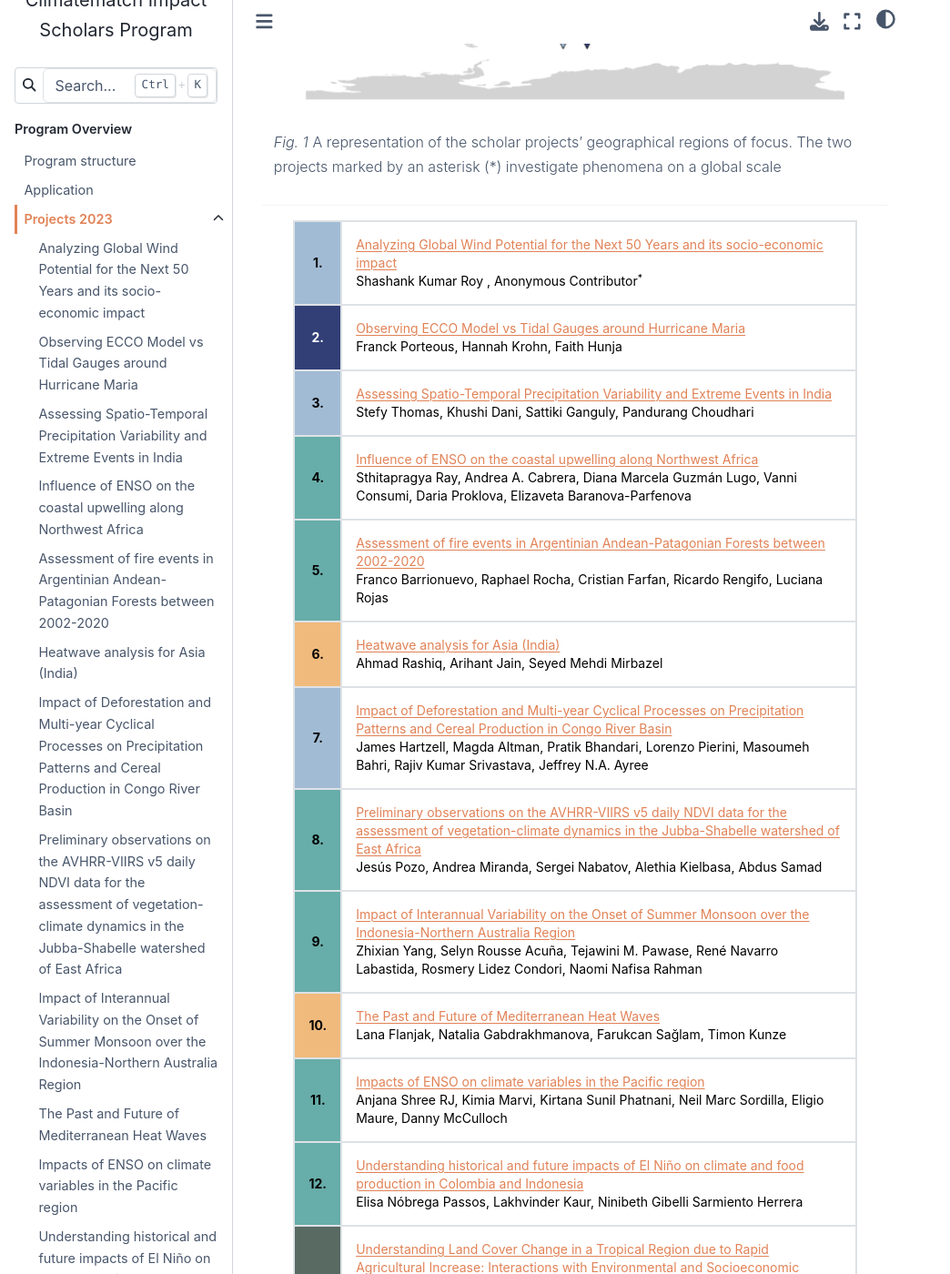
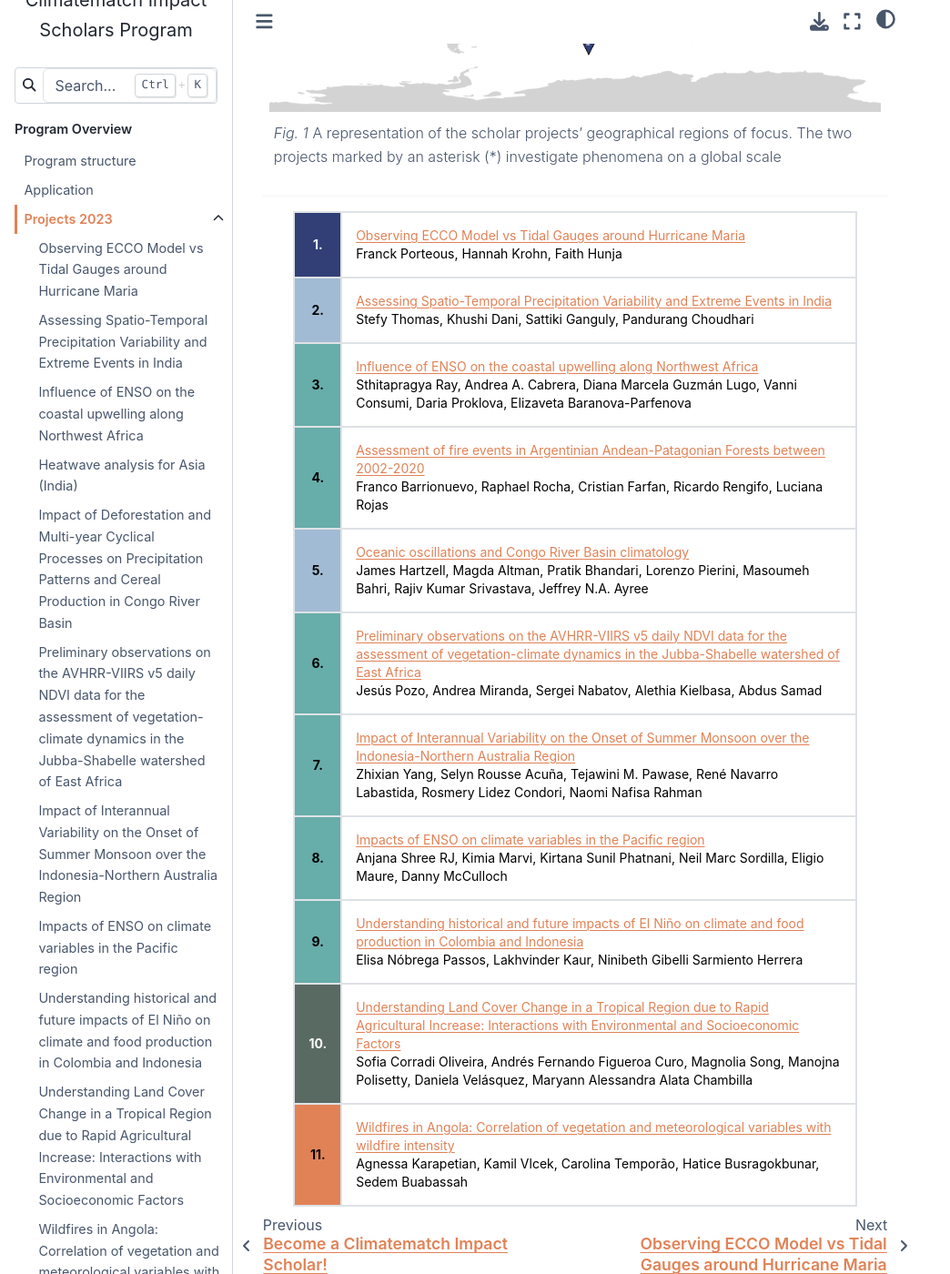
Before and after one commit to zanemit/cisp, a Jupyter Book: the page built from impact-scholars/scholars2023.md, in a window 1280 px wide and 1400 px high, scrolled down 608 px. Shown: the whole window at 91% size, without its empty margins (0-1044 px from the left). Built offline with Jupyter Book 1.0.4 settings and Sphinx 7.4.7 and the Sphinx Book theme 1.1.4, drawn with Linux system fonts in a browser that asks for light colours; some of the changed text lies outside the part shown.

Commit message:
Remove project

````diff
--- a/_toc.yml
+++ b/_toc.yml
@@ -12,16 +12,13 @@ parts:
   - file: impact-scholars/scholars2023
     title: Projects 2023
     sections:
-    - file: scholar-outputs/2023/project1
     - file: scholar-outputs/2023/project2
     - file: scholar-outputs/2023/project3
     - file: scholar-outputs/2023/project4
-    - file: scholar-outputs/2023/project5
     - file: scholar-outputs/2023/project6
     - file: scholar-outputs/2023/project7
     - file: scholar-outputs/2023/project8
     - file: scholar-outputs/2023/project9
-    - file: scholar-outputs/2023/project10
     - file: scholar-outputs/2023/project11
     - file: scholar-outputs/2023/project12
     - file: scholar-outputs/2023/project13
--- a/impact-scholars/scholars2023.md
+++ b/impact-scholars/scholars2023.md
@@ -14,62 +14,48 @@ A representation of the scholar projects' geographical regions of focus. The two
 ---
 <table style="width:90%">
 <tr>
-    <td style="text-align: center; line-height: 20px; color: black; font-size: 14px; font-weight: bold; width: 20px; background-color: #a2bbd4; margin: 10px 0px;">1. </td>
-    <td style="text-align: left; line-height: 20px; color: black; font-size: 14px; margin: 10px 0px;"><a href = "https://zanemit.github.io/cisp/scholar-outputs/2023/project1.html">Analyzing Global Wind Potential for the Next 50 Years and its socio-economic impact</a><br>Shashank Kumar Roy , Anonymous Contributor<sup>*</sup></td>
-</tr>
-<tr>
-    <td style="text-align: center; line-height: 20px; color: white; font-size: 14px; font-weight: bold; width: 20px; background-color: #313f76; margin: 10px 0px;">2. </td>
+    <td style="text-align: center; line-height: 20px; color: white; font-size: 14px; font-weight: bold; width: 20px; background-color: #313f76; margin: 10px 0px;">1. </td>
     <td style="text-align: left; line-height: 20px; color: black; font-size: 14px; margin: 10px 0px;"><a href = "https://zanemit.github.io/cisp/scholar-outputs/2023/project2.html">Observing ECCO Model vs Tidal Gauges around Hurricane Maria</a><br>Franck Porteous, Hannah Krohn, Faith Hunja</td>
 </tr>
 <tr>
-    <td style="text-align: center; line-height: 20px; color: black; font-size: 14px; font-weight: bold; width: 20px; background-color: #a2bbd4; margin: 10px 0px;">3. </td>
+    <td style="text-align: center; line-height: 20px; color: black; font-size: 14px; font-weight: bold; width: 20px; background-color: #a2bbd4; margin: 10px 0px;">2. </td>
     <td style="text-align: left; line-height: 20px; color: black; font-size: 14px; margin: 10px 0px;"><a href = "https://zanemit.github.io/cisp/scholar-outputs/2023/project3.html">Assessing Spatio-Temporal Precipitation Variability and Extreme Events in India</a><br>Stefy Thomas, Khushi Dani, Sattiki Ganguly, Pandurang Choudhari</td>
 </tr>
 <tr>
-    <td style="text-align: center; line-height: 20px; color: black; font-size: 14px; font-weight: bold; width: 20px; background-color: #67ada9; margin: 10px 0px;">4. </td>
+    <td style="text-align: center; line-height: 20px; color: black; font-size: 14px; font-weight: bold; width: 20px; background-color: #67ada9; margin: 10px 0px;">3. </td>
     <td style="text-align: left; line-height: 20px; color: black; font-size: 14px; margin: 10px 0px;"><a href = "https://zanemit.github.io/cisp/scholar-outputs/2023/project4.html">Influence of ENSO on the coastal upwelling along Northwest Africa</a><br>Sthitapragya Ray, Andrea A. Cabrera, Diana Marcela Guzmán Lugo, Vanni Consumi, Daria Proklova, Elizaveta Baranova-Parfenova
 </td>
 </tr>
 <tr>
-    <td style="text-align: center; line-height: 20px; color: black; font-size: 14px; font-weight: bold; width: 20px; background-color: #67ada9; margin: 10px 0px;">5. </td>
+    <td style="text-align: center; line-height: 20px; color: black; font-size: 14px; font-weight: bold; width: 20px; background-color: #67ada9; margin: 10px 0px;">4. </td>
     <td style="text-align: left; line-height: 20px; color: black; font-size: 14px; margin: 10px 0px;"><a href = "https://zanemit.github.io/cisp/scholar-outputs/2023/project5.html">Assessment of fire events in Argentinian Andean-Patagonian Forests between 2002-2020</a><br>Franco Barrionuevo, Raphael Rocha, Cristian Farfan, Ricardo Rengifo, Luciana Rojas</td>
 </tr>
 <tr>
-    <td style="text-align: center; line-height: 20px; color: black; font-size: 14px; font-weight: bold; width: 20px; background-color: #f0ba7d; margin: 10px 0px;">6. </td>
-    <td style="text-align: left; line-height: 20px; color: black; font-size: 14px; margin: 10px 0px;"><a href = "https://zanemit.github.io/cisp/scholar-outputs/2023/project6.html">Heatwave analysis for Asia (India)</a><br>Ahmad Rashiq, Arihant Jain, Seyed Mehdi Mirbazel</td>
+    <td style="text-align: center; line-height: 20px; color: black; font-size: 14px; font-weight: bold; width: 20px; background-color: #a2bbd4; margin: 10px 0px;">5. </td>
+    <td style="text-align: left; line-height: 20px; color: black; font-size: 14px; margin: 10px 0px;"><a href = "https://zanemit.github.io/cisp/scholar-outputs/2023/project7.html">Oceanic oscillations and Congo River Basin climatology</a><br>James Hartzell, Magda Altman, Pratik Bhandari, Lorenzo Pierini, Masoumeh Bahri, Rajiv Kumar Srivastava, Jeffrey N.A. Ayree</td>
 </tr>
 <tr>
-    <td style="text-align: center; line-height: 20px; color: black; font-size: 14px; font-weight: bold; width: 20px; background-color: #a2bbd4; margin: 10px 0px;">7. </td>
-    <td style="text-align: left; line-height: 20px; color: black; font-size: 14px; margin: 10px 0px;"><a href = "https://zanemit.github.io/cisp/scholar-outputs/2023/project7.html">Impact of Deforestation and Multi-year Cyclical Processes on Precipitation Patterns and Cereal Production in Congo River Basin</a><br>James Hartzell, Magda Altman, Pratik Bhandari, Lorenzo Pierini, Masoumeh Bahri, Rajiv Kumar Srivastava, Jeffrey N.A. Ayree</td>
+    <td style="text-align: center; line-height: 20px; color: black; font-size: 14px; font-weight: bold; width: 20px; background-color: #67ada9; margin: 10px 0px;">6. </td>
+    <td style="text-align: left; line-height: 20px; color: black; font-size: 14px; margin: 10px 0px;"><a href = "https://zanemit.github.io/cisp/scholar-outputs/2023/project8.html">Preliminary observations on the AVHRR-VIIRS v5 daily NDVI data for the assessment of vegetation-climate dynamics in the Jubba-Shabelle watershed of East Africa</a><br>Jesús Pozo, Andrea Miranda, Sergei Nabatov, Alethia Kielbasa, Abdus Samad</td>
+</tr>
+<tr>
+    <td style="text-align: center; line-height: 20px; color: black; font-size: 14px; font-weight: bold; width: 20px; background-color: #67ada9; margin: 10px 0px;">7. </td>
+    <td style="text-align: left; line-height: 20px; color: black; font-size: 14px; margin: 10px 0px;"><a href = "https://zanemit.github.io/cisp/scholar-outputs/2023/project9.html">Impact of Interannual Variability on the Onset of Summer Monsoon over the Indonesia-Northern Australia Region</a><br>Zhixian Yang, Selyn Rousse Acuña, Tejawini M. Pawase, René Navarro Labastida, Rosmery Lidez Condori, Naomi Nafisa Rahman</td>
 </tr>
 <tr>
     <td style="text-align: center; line-height: 20px; color: black; font-size: 14px; font-weight: bold; width: 20px; background-color: #67ada9; margin: 10px 0px;">8. </td>
-    <td style="text-align: left; line-height: 20px; color: black; font-size: 14px; margin: 10px 0px;"><a href = "https://zanemit.github.io/cisp/scholar-outputs/2023/project8.html">Preliminary observations on the AVHRR-VIIRS v5 daily NDVI data for the assessment of vegetation-climate dynamics in the Jubba-Shabelle watershed of East Africa</a><br>Jesús Pozo, Andrea Miranda, Sergei Nabatov, Alethia Kielbasa, Abdus Samad</td>
+    <td style="text-align: left; line-height: 20px; color: black; font-size: 14px; margin: 10px 0px;"><a href = "https://zanemit.github.io/cisp/scholar-outputs/2023/project11.html">Impacts of ENSO on climate variables in the Pacific region</a><br>Anjana Shree RJ, Kimia Marvi, Kirtana Sunil Phatnani, Neil Marc Sordilla, Eligio Maure, Danny McCulloch</td>
 </tr>
 <tr>
     <td style="text-align: center; line-height: 20px; color: black; font-size: 14px; font-weight: bold; width: 20px; background-color: #67ada9; margin: 10px 0px;">9. </td>
-    <td style="text-align: left; line-height: 20px; color: black; font-size: 14px; margin: 10px 0px;"><a href = "https://zanemit.github.io/cisp/scholar-outputs/2023/project9.html">Impact of Interannual Variability on the Onset of Summer Monsoon over the Indonesia-Northern Australia Region</a><br>Zhixian Yang, Selyn Rousse Acuña, Tejawini M. Pawase, René Navarro Labastida, Rosmery Lidez Condori, Naomi Nafisa Rahman</td>
-</tr>
-<tr>
-    <td style="text-align: center; line-height: 20px; color: black; font-size: 14px; font-weight: bold; width: 20px; background-color: #f0ba7d; margin: 10px 0px;">10. </td>
-    <td style="text-align: left; line-height: 20px; color: black; font-size: 14px; margin: 10px 0px;"><a href = "https://zanemit.github.io/cisp/scholar-outputs/2023/project10.html">The Past and Future of Mediterranean Heat Waves</a><br>Lana Flanjak, Natalia Gabdrakhmanova, Farukcan Sağlam, Timon Kunze</td>
-</tr>
-<tr>
-    <td style="text-align: center; line-height: 20px; color: black; font-size: 14px; font-weight: bold; width: 20px; background-color: #67ada9; margin: 10px 0px;">11. </td>
-    <td style="text-align: left; line-height: 20px; color: black; font-size: 14px; margin: 10px 0px;"><a href = "https://zanemit.github.io/cisp/scholar-outputs/2023/project11.html">Impacts of ENSO on climate variables in the Pacific region</a><br>Anjana Shree RJ, Kimia Marvi, Kirtana Sunil Phatnani, Neil Marc Sordilla, Eligio Maure, Danny McCulloch</td>
-</tr>
-<tr>
-    <td style="text-align: center; line-height: 20px; color: black; font-size: 14px; font-weight: bold; width: 20px; background-color: #67ada9; margin: 10px 0px;">12. </td>
     <td style="text-align: left; line-height: 20px; color: black; font-size: 14px; margin: 10px 0px;"><a href = "https://zanemit.github.io/cisp/scholar-outputs/2023/project12.html">Understanding historical and future impacts of El Niño on climate and food production in Colombia and Indonesia</a><br>Elisa Nóbrega Passos, Lakhvinder Kaur, Ninibeth Gibelli Sarmiento Herrera</td>
 </tr>
 <tr>
-    <td style="text-align: center; line-height: 20px; color: white; font-size: 14px; font-weight: bold; width: 20px; background-color: #596a63; margin: 10px 0px;">13. </td>
+    <td style="text-align: center; line-height: 20px; color: white; font-size: 14px; font-weight: bold; width: 20px; background-color: #596a63; margin: 10px 0px;">10. </td>
     <td style="text-align: left; line-height: 20px; color: black; font-size: 14px; margin: 10px 0px;"><a href = "https://zanemit.github.io/cisp/scholar-outputs/2023/project13.html">Understanding Land Cover Change in a Tropical Region due to Rapid Agricultural Increase: Interactions with Environmental and Socioeconomic Factors</a><br>Sofia Corradi Oliveira, Andrés Fernando Figueroa Curo, Magnolia Song,  Manojna Polisetty, Daniela Velásquez, Maryann Alessandra Alata Chambilla</td>
 </tr>
 <tr>
-    <td style="text-align: center; line-height: 20px; color: black; font-size: 14px; font-weight: bold; width: 20px; background-color: #e18256; margin: 10px 0px;">14. </td>
+    <td style="text-align: center; line-height: 20px; color: black; font-size: 14px; font-weight: bold; width: 20px; background-color: #e18256; margin: 10px 0px;">11. </td>
     <td style="text-align: left; line-height: 20px; color: black; font-size: 14px; margin: 10px 0px;"><a href = "https://zanemit.github.io/cisp/scholar-outputs/2023/project14.html">Wildfires in Angola: Correlation of vegetation and meteorological variables with wildfire intensity</a><br>Agnessa Karapetian, Kamil Vlcek, Carolina Temporão, Hatice Busragokbunar, Sedem Buabassah</td>
 </tr>
 </table>
-
-<sup>*</sup> The identity of a team member has been hidden upon their request.
--- a/output-guidelines/seminar_presentations2.md
+++ b/output-guidelines/seminar_presentations2.md
@@ -16,7 +16,7 @@ width: 100%
 
 - [**Wildfires in Angola: Correlation of vegetation and meteorological variables with wildfire intensity**](../scholar-outputs/2023/project14)
 
-- [**Impact of Deforestation and Multi-year Cyclical Processes on Precipitation Patterns and Cereal Production in Congo River Basin**](../scholar-outputs/2023/project7)
+- [**Oceanic oscillations and Congo River Basin climatology**](../scholar-outputs/2023/project7)
 
 <center><div onclick="location.href='https://us06web.zoom.us/meeting/register/tZwpduiuqT8oE9JAiO5uqSslAyG-pd4RYXpT';" id="clickybox"; style="text-align: center; line-height: 30px; color: white; font-size: 16px; font-weight: bold; width: 300px;"><div style="background-color: #313f76; margin: 30px 10px;">REGISTER FOR SEMINAR 1</div></div></center>
 
@@ -32,8 +32,6 @@ width: 100%
 
 - [**Assessing Spatio-Temporal Precipitation Variability and Extreme Events in India**](../scholar-outputs/2023/project3)
 
-- [**Analyzing Global Wind Potential for the Next 50 Years and its socio-economic impact**](../scholar-outputs/2023/project1)
-
 - [**Understand underlying mechanisms of ENSO and predicting its impact on the countries surrounding the Niño Region**](../scholar-outputs/2023/project11)
 
 <center><div onclick="location.href='https://us06web.zoom.us/meeting/register/tZIodu6prTgqHdYfIaXwl56NlGCOzEWZJo-j';" id="clickybox"; style="text-align: center; line-height: 30px; color: white; font-size: 16px; font-weight: bold; width: 300px;"><div style="background-color: #313f76; margin: 30px 10px;">REGISTER FOR SEMINAR 2</div></div></center>
@@ -41,26 +39,22 @@ width: 100%
 <hr style="border:2px solid gray">
 
 
-## Seminar 3: 27th March, 16:00-18:00 UTC
+## Seminar 3: 27th March, 16:00-17:30 UTC
 ```{figure} ../impact-scholars/images/seminar_banner_3.png
 ---
 width: 100%
 ---
 ```
-- [**Heatwave analysis for Asia (India)**](../scholar-outputs/2023/project6)
-
 - [**Understanding historical and future impacts of El Niño on climate and food production in Colombia and Indonesia**](../scholar-outputs/2023/project12)
 
 - [**Preliminary observations on the AVHRR-VIIRS v5 daily NDVI data for the assessment of vegetation-climate dynamics in the Jubba-Shabelle watershed of East Africa**](../scholar-outputs/2023/project8)
-
-- [**The Past and Future of Mediterranean Heat Waves**](../scholar-outputs/2023/project10)
 
 <center><div onclick="location.href='https://us06web.zoom.us/meeting/register/tZElcOmsqzwvHtyDOYX6H92WyQkx39g5xQxz';" id="clickybox"; style="text-align: center; line-height: 30px; color: white; font-size: 16px; font-weight: bold; width: 300px;"><div style="background-color: #313f76; margin: 30px 10px;">REGISTER FOR SEMINAR 3</div></div></center>
 
 <hr style="border:2px solid gray">
 
 
-## Seminar 4: 27th March, 21:00-22:30 UTC
+## Seminar 4: 27th March, 21:00-23:00 UTC
 ```{figure} ../impact-scholars/images/seminar_banner_4.png
 ---
 width: 100%
--- a/scholar-outputs/2023/project1.md
+++ /dev/null
@@ -1,10 +0,0 @@
-# Analyzing Global Wind Potential for the Next 50 Years and its socio-economic impact
-
-Team "Brachiosaurus_Bharatanatyam_Leggiero"
-
-**Shashank Kumar Roy**, **Anonymous Contributor[^1]**
-
-Mentor: **Luz de Lourdes Aurora**
-
-
-[^1]: The identity of a team member has been hidden upon their request.
--- a/scholar-outputs/2023/project10.md
+++ /dev/null
@@ -1,7 +0,0 @@
-# The Past and Future of Mediterranean Heat Waves
-
-Team "Andante"
-
-**Lana Flanjak**, **Natalia Gabdrakhmanova**, **Farukcan Sağlam**, **Timon Kunze**
-
-Mentor: **Kenny T.C. Lim Kam Sian**
--- a/scholar-outputs/2023/project5.md
+++ /dev/null
@@ -1,14 +0,0 @@
-# Assessment of fire events in Argentinian Andean-Patagonian Forests between 2002-2020
-
-Team "Tyrannosaurus Tango Dolce"
-
-**Franco Barrionuevo**, **Raphael Rocha**, **Cristian Farfan**, **Ricardo Rengifo**, **Luciana Rojas**
-
-Mentor: **Brittany Engle**
-
-<div style="text-align: justify">
-The Argentinian Andean-Patagonian Forest (AAPF) is a highly biodiverse temperate forest in South America. This area is being threatened by the intensification of climatic conditions that favor the occurrence of fires. However, assessing AAPF fire events is challenging due to a high climatological, geographic and ecosystem variability. Previous analyses were specific and did not consider the latitudinal difference in fire occurrence. In this study, satellite derived data was used to analyze burned areas in AAPF during the 2001-2020 period, and explained its variability in the latitudinal dimension. Two key fire-affected subregions were identified, highlighting the northern AAPF as the most impacted. The study revealed the intricate relationship between fire events and climatic and geographic variability. This assessment serves as a basis for future research on climate change impacts and fire risk prediction in AAPF, emphasizing the need for informed conservation strategies in this biodiverse and ecologically significant region.
-</div>
-
----
-The full micropublication will be shared here at the end of March 2024.
````
Also changed, not shown: other parts of impact-scholars/scholars2023.md (+1 -1 lines), other parts of output-guidelines/seminar_presentations2.md (+1 -1 lines), impact-scholars/mentors.md (+1 -6 lines), impact-scholars/images/cisp_map.png, impact-scholars/images/seminar_banner_1.png, impact-scholars/images/seminar_banner_2.png, impact-scholars/images/seminar_banner_3.png, impact-scholars/images/seminar_banner_4.png, 1 other file.
